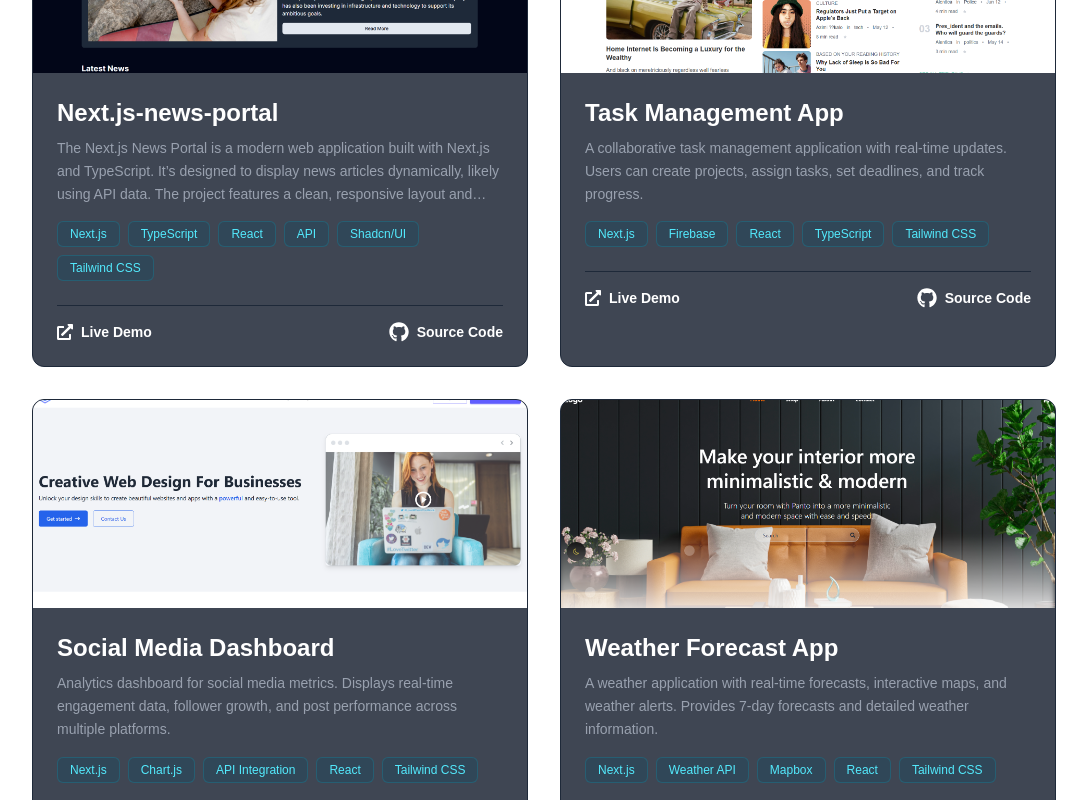
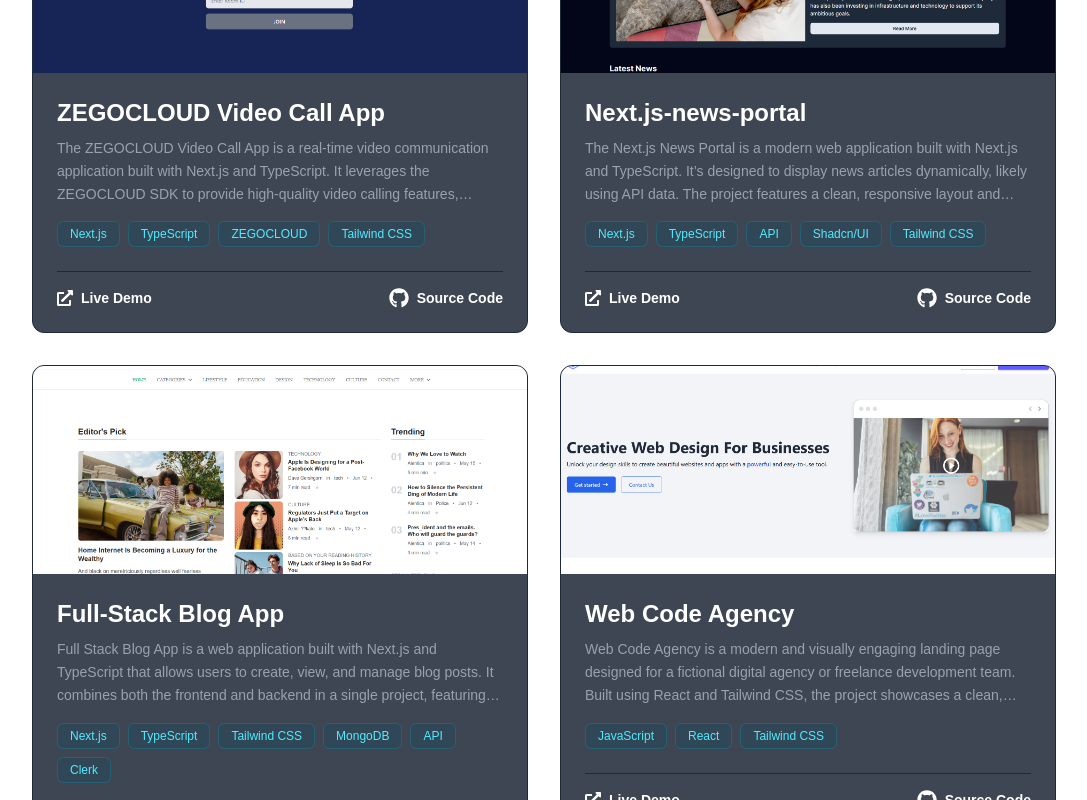
Before and after one commit to samimOsman754/samim-protfolio-next.js, a Next.js app: page / in a window 1280 px wide. Shown: the part 2900-3700 px from the top of the page, without its empty margins (96-1183 px from the left). Built offline with nearby package versions, Linux system fonts and the light colour scheme.

Commit message:
Redeploy

```diff
--- a/constant/constant.ts
+++ b/constant/constant.ts
@@ -1,3 +1,4 @@
+import ZegocloudApp from "@/public/images/Zegocloud.png";
 import NewsPortal from "@/public/images/NewsPortal.png";
 import FullStackBlogApp from "@/public/images/Full-Stack-Blog-App.png";
 import FurnitureApp from "@/public/images/PantoFurniture.png";
@@ -44,62 +45,62 @@ export const NavLinks = [
 export const ProjectsData = [
   {
     id: 1,
+    title: "ZEGOCLOUD Video Call App",
+    description:
+      "The ZEGOCLOUD Video Call App is a real-time video communication application built with Next.js and TypeScript. It leverages the ZEGOCLOUD SDK to provide high-quality video calling features, including one-on-one and group calls. The app features a user-friendly interface styled with Tailwind CSS, allowing users to easily connect and communicate.",
+    technologies: ["Next.js", "TypeScript", "ZEGOCLOUD", "Tailwind CSS"],
+    image: ZegocloudApp,
+    liveUrl: "https://zegocloud-video-app.vercel.app/",
+    githubUrl:
+      "https://github.com/samimOsman754/zegocloud_video_app",
+  },
+  {
+    id: 2,
     title: "Next.js-news-portal",
     description:
       "The Next.js News Portal is a modern web application built with Next.js and TypeScript. It’s designed to display news articles dynamically, likely using API data. The project features a clean, responsive layout and includes components for listing news, viewing details, and managing routes with Next.js features like static generation or server-side rendering. It’s hosted on Vercel, making it a good example of a fast, SEO-friendly news website built with modern web technologies.",
-    technologies: [
-      "Next.js",
-      "TypeScript",
-      "React",
-      "API",
-      "Shadcn/UI",
-      "Tailwind CSS",
-    ],
+    technologies: ["Next.js", "TypeScript", "API", "Shadcn/UI", "Tailwind CSS"],
     image: NewsPortal,
     liveUrl: "https://next-js-news-portal-three.vercel.app/",
     githubUrl: "https://github.com/samimOsman754/Next.js-news-portal",
   },
   {
-    id: 2,
-    title: "Task Management App",
+    id: 3,
+    title: "Full-Stack Blog App",
     description:
-      "A collaborative task management application with real-time updates. Users can create projects, assign tasks, set deadlines, and track progress.",
+      "Full Stack Blog App is a web application built with Next.js and TypeScript that allows users to create, view, and manage blog posts. It combines both the frontend and backend in a single project, featuring modern development tools like Tailwind CSS, PostCSS, and ESLint. The app is designed for scalability and deployed on Vercel for smooth performance and easy updates.",
     technologies: [
       "Next.js",
-      "Firebase",
-      "React",
       "TypeScript",
       "Tailwind CSS",
+      "MongoDB",
+      "API",
+      "Clerk",
     ],
     image: FullStackBlogApp,
-    liveUrl: "#",
-    githubUrl: "#",
-  },
-  {
-    id: 3,
-    title: "Social Media Dashboard",
-    description:
-      "Analytics dashboard for social media metrics. Displays real-time engagement data, follower growth, and post performance across multiple platforms.",
-    technologies: [
-      "Next.js",
-      "Chart.js",
-      "API Integration",
-      "React",
-      "Tailwind CSS",
-    ],
-    image: WebAgencyApp,
-    liveUrl: "#",
-    githubUrl: "#",
+    liveUrl: "https://full-stack-blog-app-olive.vercel.app/",
+    githubUrl: "https://github.com/samimOsman754/full-stack-blog-app",
   },
   {
     id: 4,
-    title: "Weather Forecast App",
+    title: "Web Code Agency",
     description:
-      "A weather application with real-time forecasts, interactive maps, and weather alerts. Provides 7-day forecasts and detailed weather information.",
-    technologies: ["Next.js", "Weather API", "Mapbox", "React", "Tailwind CSS"],
+      "Web Code Agency is a modern and visually engaging landing page designed for a fictional digital agency or freelance development team. Built using React and Tailwind CSS, the project showcases a clean, responsive, and mobile-friendly interface with smooth animations and structured sections.",
+    technologies: ["JavaScript", "React", "Tailwind CSS"],
+    image: WebAgencyApp,
+    liveUrl: "https://web-code-agency-one.vercel.app/",
+    githubUrl: "https://github.com/samimOsman754/web-code-agency",
+  },
+  {
+    id: 5,
+    title: "Furniture App",
+    description:
+      "This is a modern, responsive e-commerce web application for a furniture store built using React.js. The site showcases a clean and minimal design that highlights various furniture products with intuitive navigation and user-friendly interactions.",
+    technologies: ["JavaScript", "React", "Tailwind CSS"],
     image: FurnitureApp,
-    liveUrl: "#",
-    githubUrl: "#",
+    liveUrl: "https://furniture-site-react.vercel.app/",
+    githubUrl:
+      "https://github.com/samimOsman754/furniture-site-react/tree/main",
   },
 ];
 
@@ -108,7 +109,8 @@ export const ContactInfo = {
   email: "samimosman812@gmail.com",
   address: "Noakhli, Bangladesh",
   title: "Get in Touch",
-  description: "Let's have a conversation about how I can help move your project forward.",
+  description:
+    "Let's have a conversation about how I can help move your project forward.",
 };
 
 export const SocialLinks = [
```
Also changed, not shown: public/images/Zegocloud.png (added).
